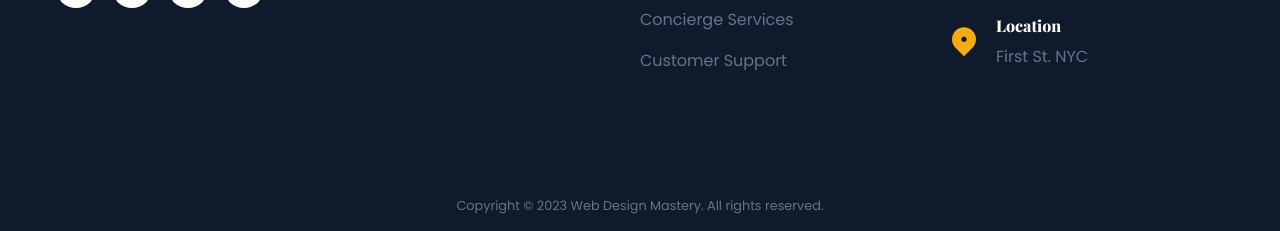
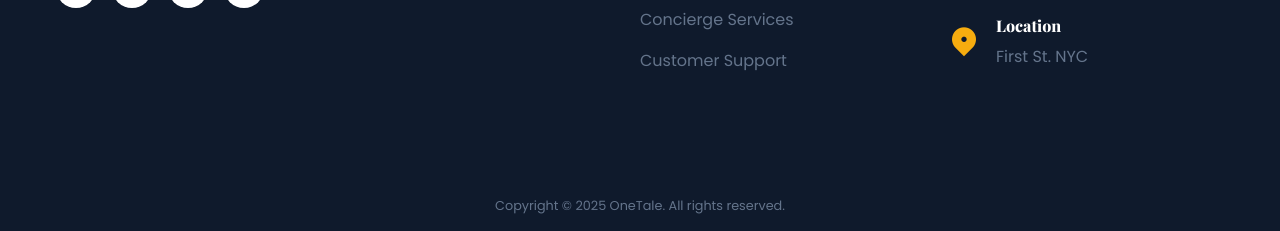
Before and after one commit to OneTalefirm/hotel, a plain HTML site: page index.html in a window 1280 px wide. Shown: the part 6235-6466 px from the top of the page. Drawn offline with nearby package versions, Linux system fonts and the light colour scheme.

Commit message:
last edit

```diff
--- a/index.html
+++ b/index.html
@@ -431,7 +431,7 @@
         </div>
       </div>
       <div class="footer__bar">
-        Copyright © 2023 Web Design Mastery. All rights reserved.
+        Copyright © 2025 OneTale. All rights reserved.
       </div>
     </footer>
 
```
